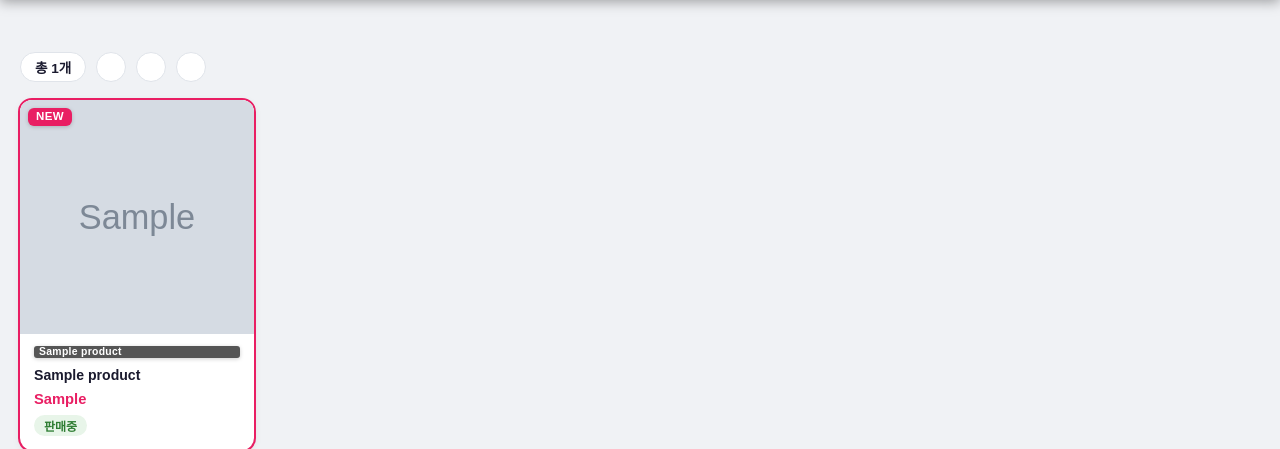
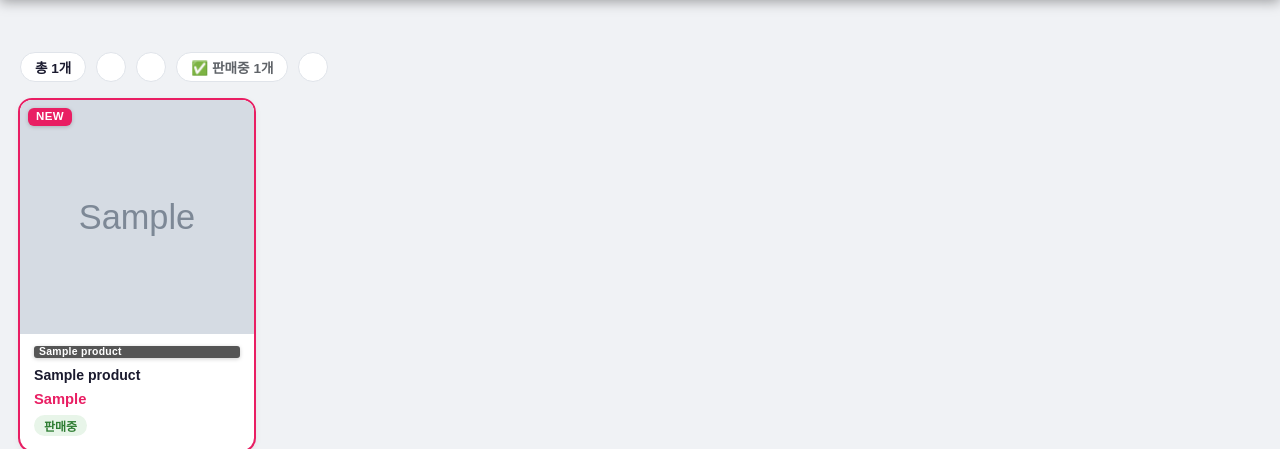
Before and after one commit to LEE-WANDE/pokemon-monitor, a Flask app: page / in a window 1280 px wide. Shown: the part 64-513 px from the top of the page. Run offline with Flask 3, Linux system fonts and the light colour scheme; tables that the repository leaves empty hold one stand-in row (values such as "Sample post"); grey boxes marked "Sample" are stand-in pictures; data that the repository does not hold is empty.

Commit message:
feat: add 판매중 filter button; make all summary buttons toggleable
- summary: add '✅ 판매중 N개' span between 재입고 and 품절
- all summary spans now have data-filter + onclick → setFilter()
- setFilter(): toggle active filter (re-click same button resets to all)
- applyFilter(): re-renders grid with new/restocked/available/soldout filter
- updateFilterUI(): highlights active button with primary color
- CSS: cursor pointer, hover, active (pink highlight) states for filter spans

Co-Authored-By: Claude Sonnet 4.6 <noreply@anthropic.com>

```diff
--- a/static/style.css
+++ b/static/style.css
@@ -112,6 +112,17 @@ main {
   color: var(--text-sub);
 }
 .summary span:first-child { color: var(--text); }
+.summary span[data-filter] {
+  cursor: pointer;
+  user-select: none;
+  transition: background .15s, color .15s, border-color .15s;
+}
+.summary span[data-filter]:hover { background: #f0f2f5; border-color: #bbb; }
+.summary span[data-filter].active {
+  background: var(--primary);
+  color: #fff !important;
+  border-color: var(--primary);
+}
 
 /* ── 상품 그리드 ────────────────────────────────────────────────────────── */
 .product-grid {
--- a/templates/index.html
+++ b/templates/index.html
@@ -25,10 +25,11 @@
     <div id="status-bar" class="status-bar hidden"></div>
 
     <div id="summary" class="summary hidden">
-      <span id="summary-total"></span>
-      <span id="summary-new"></span>
-      <span id="summary-restocked"></span>
-      <span id="summary-soldout"></span>
+      <span id="summary-total"     data-filter="all"       onclick="setFilter('all')"></span>
+      <span id="summary-new"       data-filter="new"       onclick="setFilter('new')"></span>
+      <span id="summary-restocked" data-filter="restocked" onclick="setFilter('restocked')"></span>
+      <span id="summary-available" data-filter="available" onclick="setFilter('available')"></span>
+      <span id="summary-soldout"   data-filter="soldout"   onclick="setFilter('soldout')"></span>
     </div>
 
     <div id="product-grid" class="product-grid">
@@ -42,6 +43,9 @@
   <script>
     const REFRESH_INTERVAL = 30 * 1000; // 30초마다 자동 갱신
     const BADGE_TTL_MS     = 24 * 60 * 60 * 1000; // 24시간
+
+    let _allProducts  = [];
+    let _activeFilter = null; // null | 'new' | 'restocked' | 'available' | 'soldout'
 
     // ── 데이터 로드 ─────────────────────────────────────────────────────────
 
@@ -66,21 +70,64 @@
         return;
       }
 
+      _allProducts = products;
+
       // 요약 카운트
-      const now          = Date.now();
-      const newItems     = products.filter(p => p.is_new      === 1 && isFresh(p.detected_at, now));
-      const restockItems = products.filter(p => p.is_restocked === 1 && isFresh(p.detected_at, now));
-      const soldoutItems = products.filter(p => p.status === '품절');
+      const now            = Date.now();
+      const newItems       = products.filter(p => p.is_new       === 1 && isFresh(p.detected_at, now));
+      const restockItems   = products.filter(p => p.is_restocked === 1 && isFresh(p.detected_at, now));
+      const soldoutItems   = products.filter(p => p.status === '품절');
+      const availableItems = products.filter(p => p.status !== '품절');
 
       const summary = document.getElementById('summary');
       summary.classList.remove('hidden');
       document.getElementById('summary-total').textContent     = `총 ${products.length}개`;
-      document.getElementById('summary-new').textContent       = newItems.length     ? `🆕 신규 ${newItems.length}개`     : '';
-      document.getElementById('summary-restocked').textContent = restockItems.length ? `🔄 재입고 ${restockItems.length}개` : '';
-      document.getElementById('summary-soldout').textContent   = soldoutItems.length ? `❌ 품절 ${soldoutItems.length}개`   : '';
+      document.getElementById('summary-new').textContent       = newItems.length       ? `🆕 신규 ${newItems.length}개`       : '';
+      document.getElementById('summary-restocked').textContent = restockItems.length   ? `🔄 재입고 ${restockItems.length}개`  : '';
+      document.getElementById('summary-available').textContent = availableItems.length ? `✅ 판매중 ${availableItems.length}개` : '';
+      document.getElementById('summary-soldout').textContent   = soldoutItems.length   ? `❌ 품절 ${soldoutItems.length}개`    : '';
 
-      // 카드 렌더링
-      grid.innerHTML = products.map(p => renderCard(p, now)).join('');
+      applyFilter();
+    }
+
+    // ── 필터 ─────────────────────────────────────────────────────────────────
+
+    function setFilter(filter) {
+      // 같은 버튼 재클릭 or 총개수 클릭 → 전체 보기 복귀
+      if (filter === 'all' || _activeFilter === filter) {
+        _activeFilter = null;
+      } else {
+        _activeFilter = filter;
+      }
+      applyFilter();
+      updateFilterUI();
+    }
+
+    function applyFilter() {
+      const now  = Date.now();
+      let list   = _allProducts;
+
+      if (_activeFilter === 'new') {
+        list = _allProducts.filter(p => p.is_new === 1 && isFresh(p.detected_at, now));
+      } else if (_activeFilter === 'restocked') {
+        list = _allProducts.filter(p => p.is_restocked === 1 && isFresh(p.detected_at, now));
+      } else if (_activeFilter === 'available') {
+        list = _allProducts.filter(p => p.status !== '품절');
+      } else if (_activeFilter === 'soldout') {
+        list = _allProducts.filter(p => p.status === '품절');
+      }
+
+      const grid = document.getElementById('product-grid');
+      grid.innerHTML = list.length
+        ? list.map(p => renderCard(p, now)).join('')
+        : '<div class="empty">해당 조건의 상품이 없습니다.</div>';
+    }
+
+    function updateFilterUI() {
+      document.querySelectorAll('.summary span[data-filter]').forEach(span => {
+        const isActive = span.dataset.filter === (_activeFilter || 'all');
+        span.classList.toggle('active', isActive);
+      });
     }
 
     function isFresh(detectedAt, now) {
```
